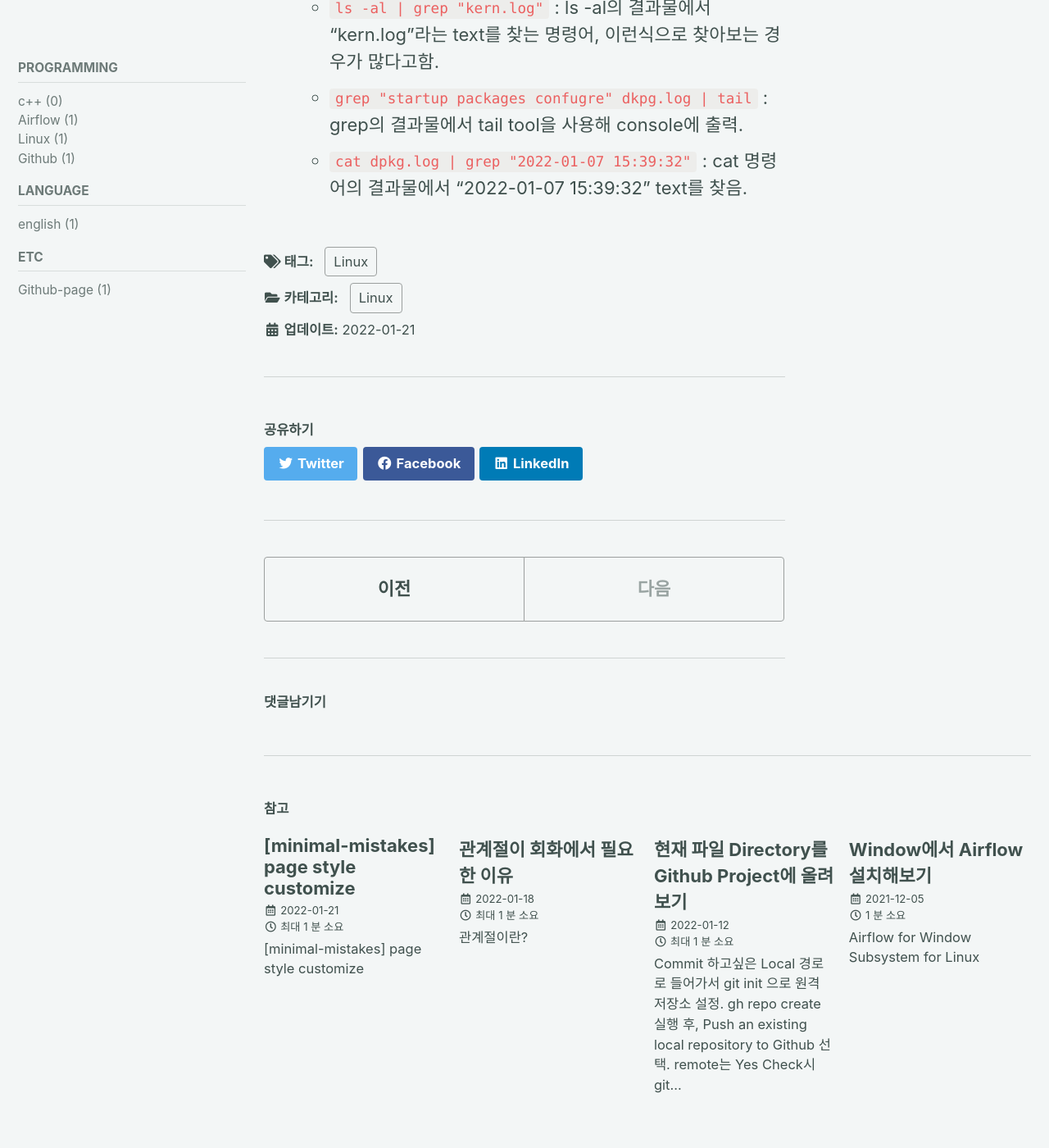
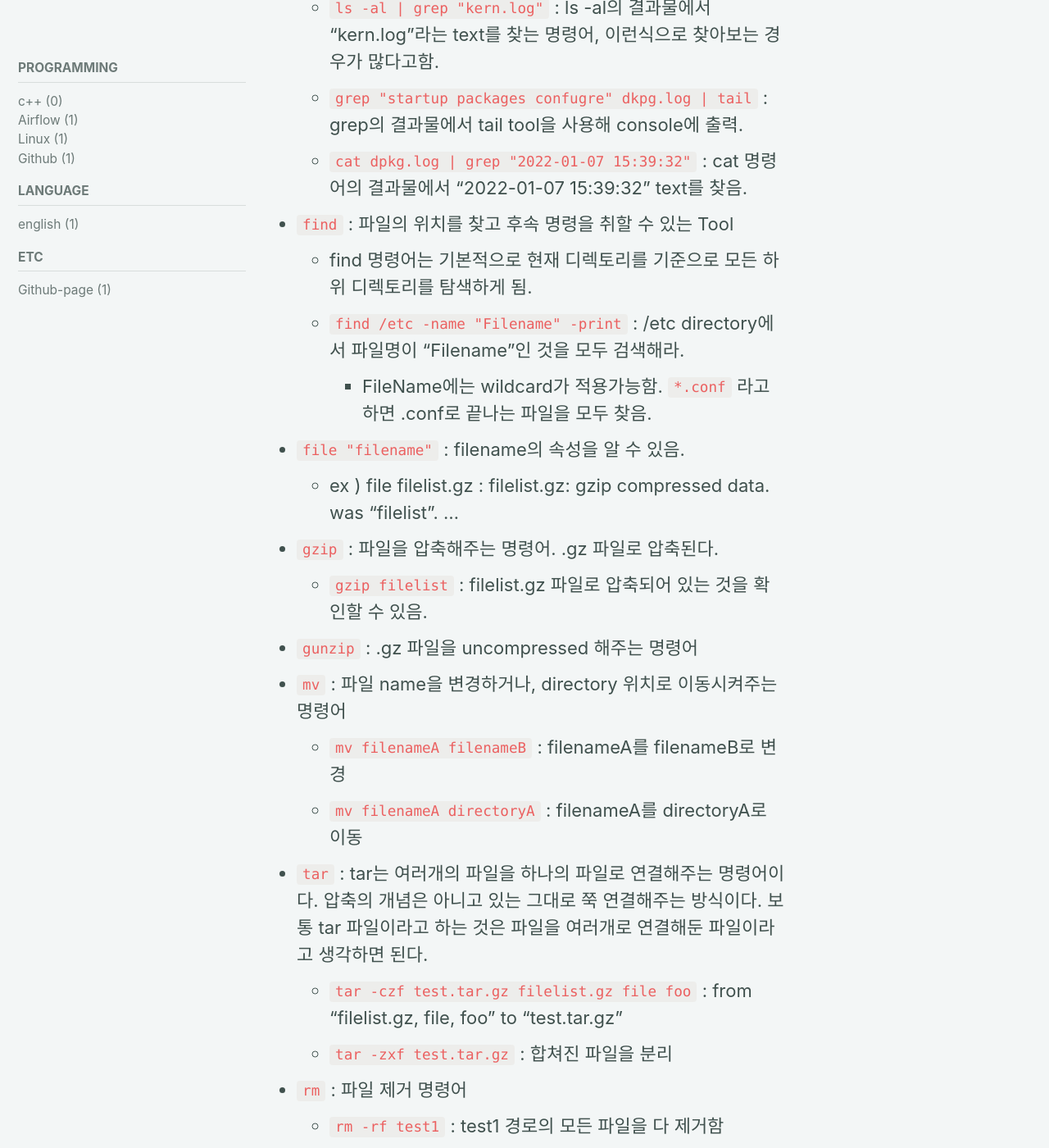
Before and after one commit to dlgldgldgld/dlgldgldgld.github.io, a Jekyll site: the page built from _posts/Linux/2022-01-21-Linuxcommand.md, in a window 1280 px wide and 1400 px high, scrolled down 1198 px. Shown: the whole window at 82% size. Built offline with Jekyll 4.4.1, drawn with Linux system fonts in a browser that asks for light colours; cached includes are drawn as plain includes; comment, search, counter and statistics services are not loaded.

Commit message:
Update 2022-01-21-Linuxcommand.md

```diff
--- a/_posts/Linux/2022-01-21-Linuxcommand.md
+++ b/_posts/Linux/2022-01-21-Linuxcommand.md
@@ -26,3 +26,20 @@ tag: Linux
 	- `ls -al | grep "kern.log"` : ls -al의 결과물에서 "kern.log"라는 text를 찾는 명령어, 이런식으로 찾아보는 경우가 많다고함.
 	- `grep "startup packages confugre" dkpg.log | tail` : grep의 결과물에서 tail tool을 사용해 console에 출력.
 	- `cat dpkg.log | grep "2022-01-07 15:39:32"` : cat 명령어의 결과물에서 "2022-01-07 15:39:32" text를 찾음.
+- `find` : 파일의 위치를 찾고 후속 명령을 취할 수 있는 Tool
+	- find 명령어는 기본적으로 현재 디렉토리를 기준으로 모든 하위 디렉토리를 탐색하게 됨.
+	- `find /etc -name "Filename" -print` : /etc directory에서 파일명이 "Filename"인 것을 모두 검색해라.
+		- FileName에는 wildcard가 적용가능함. `*.conf` 라고하면 .conf로 끝나는 파일을 모두 찾음.
+- `file "filename"` : filename의 속성을 알 수 있음.
+	- ex ) file filelist.gz : filelist.gz: gzip compressed data. was "filelist". ...
+- `gzip` : 파일을 압축해주는 명령어. .gz 파일로 압축된다.
+	- `gzip filelist` : filelist.gz 파일로 압축되어 있는 것을 확인할 수 있음.
+- `gunzip` : .gz 파일을 uncompressed 해주는 명령어
+- `mv` : 파일 name을 변경하거나, directory 위치로 이동시켜주는 명령어
+	- `mv filenameA filenameB` : filenameA를 filenameB로 변경
+	- `mv filenameA directoryA` : filenameA를 directoryA로 이동
+- `tar` : tar는 여러개의 파일을 하나의 파일로 연결해주는 명령어이다. 압축의 개념은 아니고 있는 그대로 쭉 연결해주는 방식이다. 보통 tar 파일이라고 하는 것은 파일을 여러개로 연결해둔 파일이라고 생각하면 된다.
+	- `tar -czf test.tar.gz filelist.gz file foo` : from "filelist.gz, file, foo" to "test.tar.gz"
+	- `tar -zxf test.tar.gz` : 합쳐진 파일을 분리
+- `rm` : 파일 제거 명령어
+	- `rm -rf test1` : test1 경로의 모든 파일을 다 제거함
```
